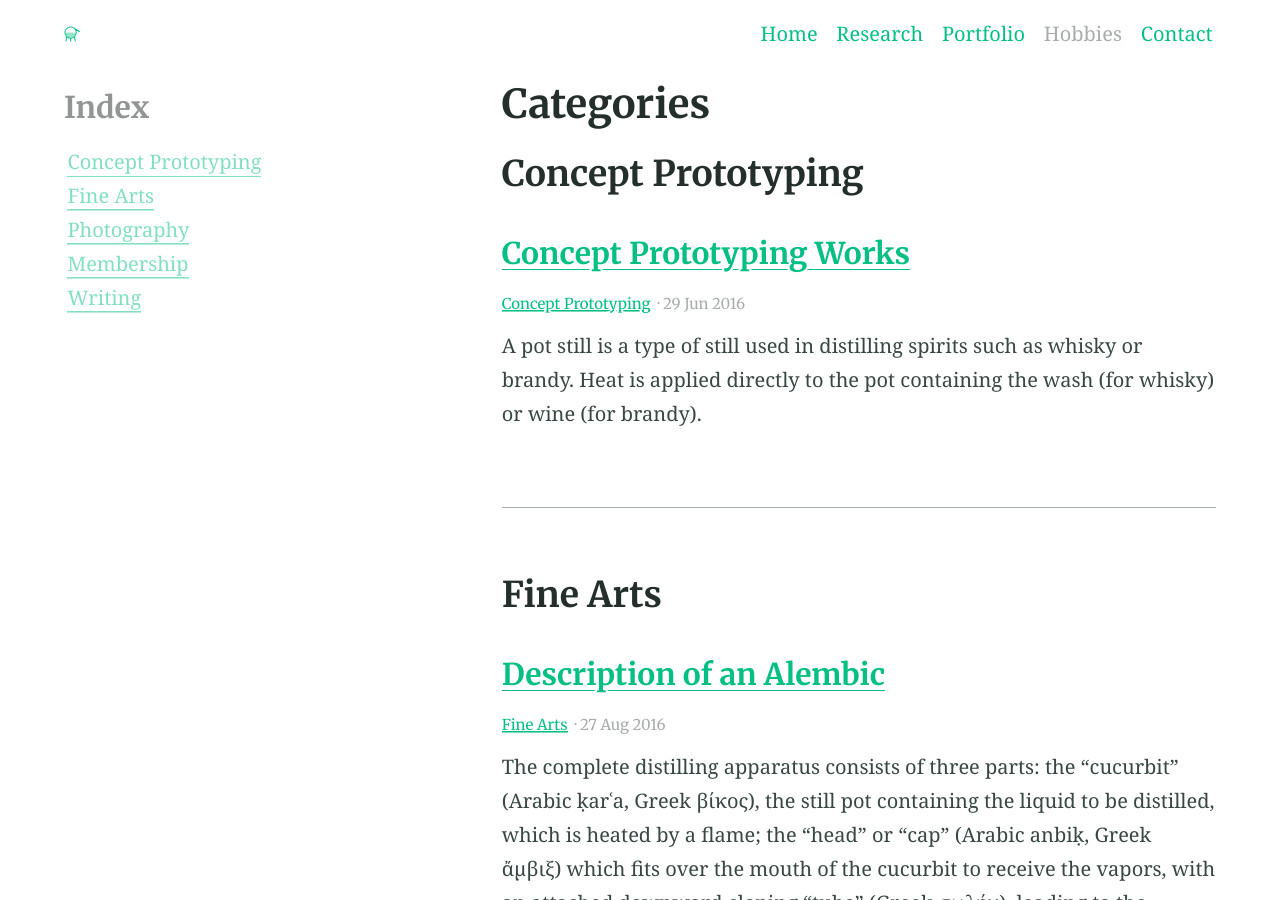
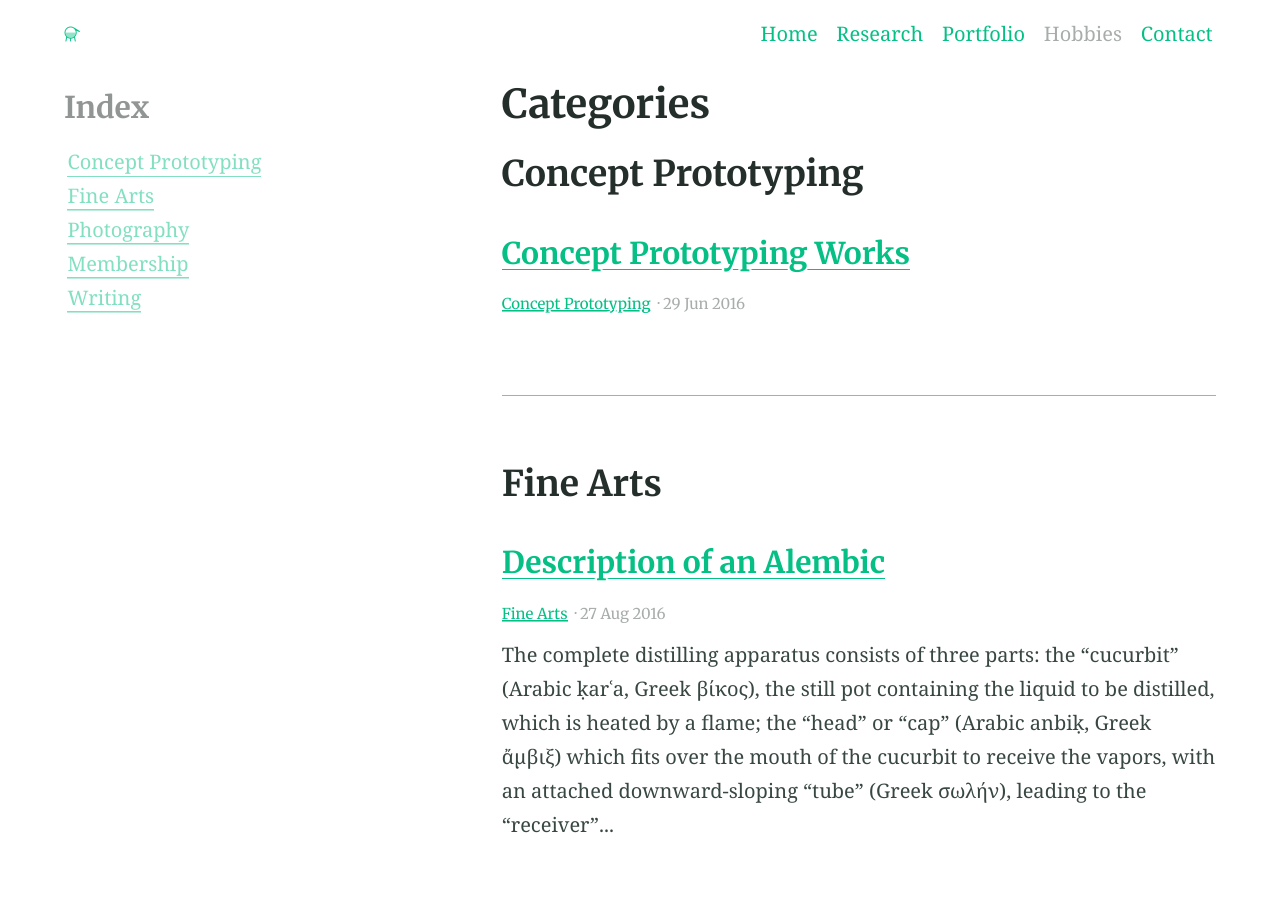
Before and after one commit to NaosFabrik/NaosFabrik.github.io, a Jekyll site: the page built from categories.md, in a window 1280 px wide and 900 px high. Built offline with Jekyll 4.4.1, drawn with Linux system fonts in a browser that asks for light colours.

Commit message:
Update 2016-06-29-example-post-three.md

```diff
--- a/_posts/2016-06-29-example-post-three.md
+++ b/_posts/2016-06-29-example-post-three.md
@@ -3,12 +3,11 @@
 categories:
 - Concept Prototyping
 excerpt: |
-  A pot still is a type of still used in distilling spirits such as whisky or brandy. Heat is applied directly to the pot containing the wash (for whisky) or wine (for brandy).
 feature_text: |
   ## The Pot Still
   The modern pot still is a descendant of the alembic, an earlier distillation device
 feature_image: "https://picsum.photos/2560/600?image=733"
-image: "https://picsum.photos/2560/600?image=733"
+image: ""
 ---
 
 These are selected three concept protopyping works based on my interests for Psychology, Museum Studies, and Behavioral Economics.
```
